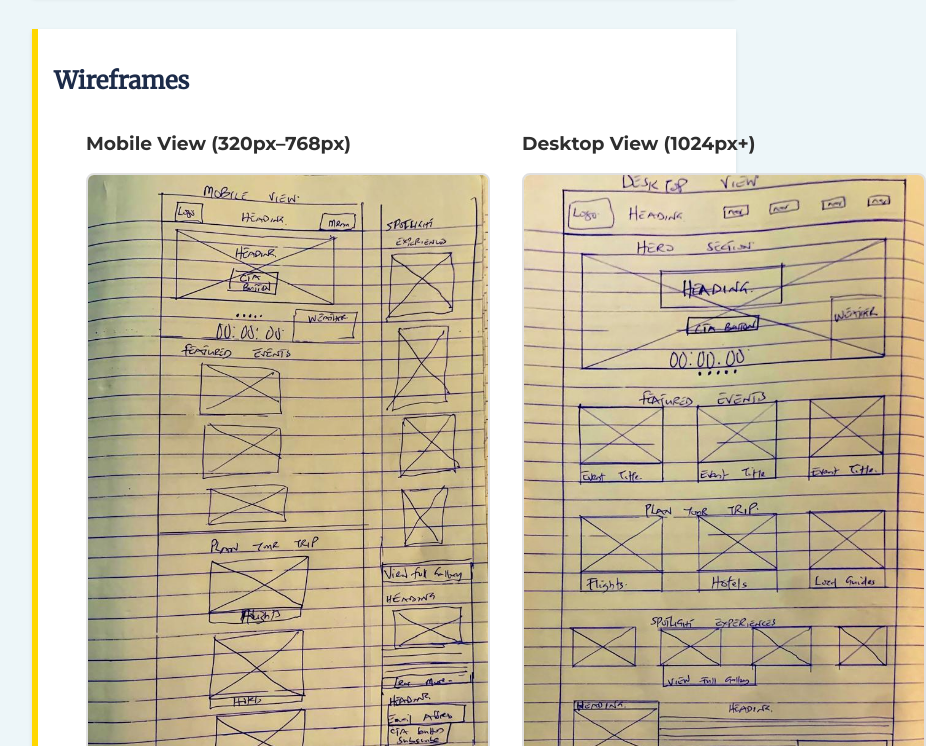
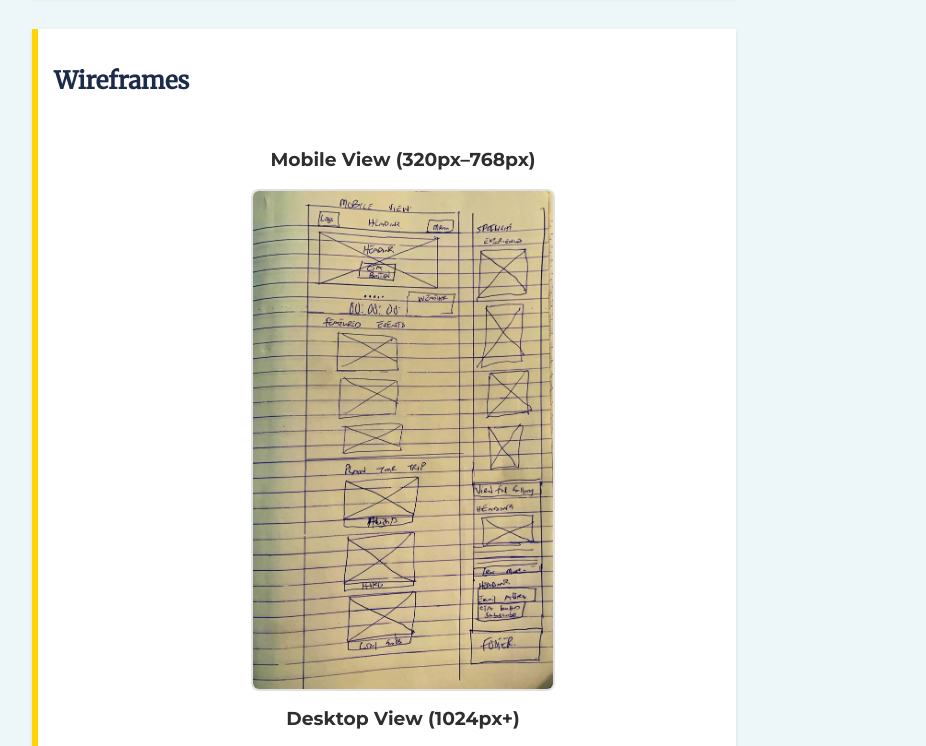
Before and after one commit to adamsoyama/wdd231, a plain HTML site: page project/siteplan/siteplan.html in a window 768 px wide. Shown: the part 1408-2154 px from the top of the page, 926 px wide, since content can reach past the window. Drawn offline with Linux system fonts and the light colour scheme.

Commit message:
changes made to siteplan

```diff
--- a/project/siteplan/siteplan.css
+++ b/project/siteplan/siteplan.css
@@ -24,7 +24,8 @@
   text-align: center;
 }
 
-  h1, h2 {
+h1,
+h2 {
   font-family: 'Merriweather', serif;
 }
 
@@ -33,7 +34,7 @@
   background: white;
   border-left: 6px solid var(--gold);
   padding: 1rem;
-    box-shadow: 0 2px 4px rgba(0,0,0,0.1);
+  box-shadow: 0 2px 4px rgba(0, 0, 0, 0.1);
 }
 
 h2 {
@@ -55,7 +56,7 @@ div#wireframes {
   display: grid;
   grid-template-columns: 1fr 1fr;
   gap: 2rem;
-    align-items:start;
+  align-items: start;
   margin-left: 2rem;
 }
 
@@ -70,3 +71,39 @@ div#wireframes {
   border: 2px solid var(--lightgray);
   border-radius: 8px;
 }
+
+/* =====================
+   Tablet View: 481px – 768px
+   ===================== */
+@media screen and (min-width: 481px) and (max-width: 768px) {
+  div#wireframes {
+    display: block;
+    padding: 1rem;
+  }
+
+  div#wireframes img {
+    width: 90%;
+    max-width: 300px;
+    margin: 0 auto 1rem;
+    display: block;
+  }
+
+  div#wireframes h3 {
+    text-align: center;
+  }
+}
+
+
+/* =====================
+   Mobile View: 320px – 480px
+   ===================== */
+@media screen and (min-width: 320px) and (max-width: 480px) {
+  div#wireframes {
+    display: block;
+    margin: 0;
+  }
+
+  div#wireframes img {
+    width: 200px;
+  }
+}
```
Lines whose indentation alone changed are shown as unchanged.
